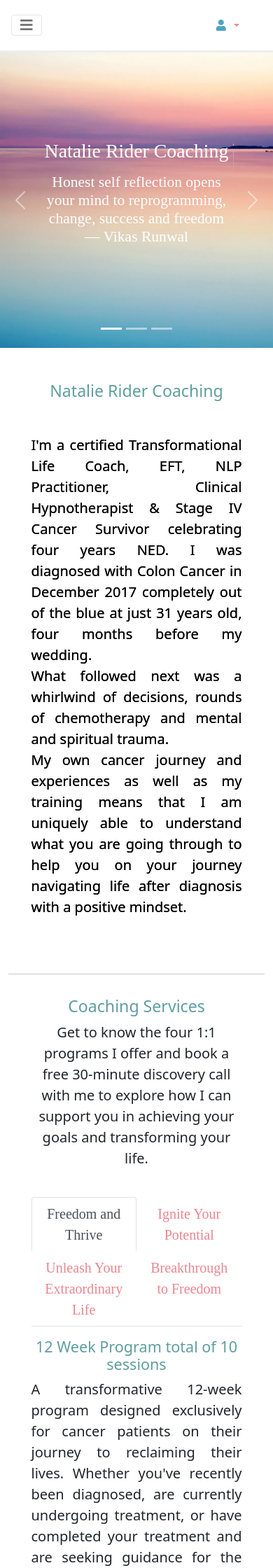
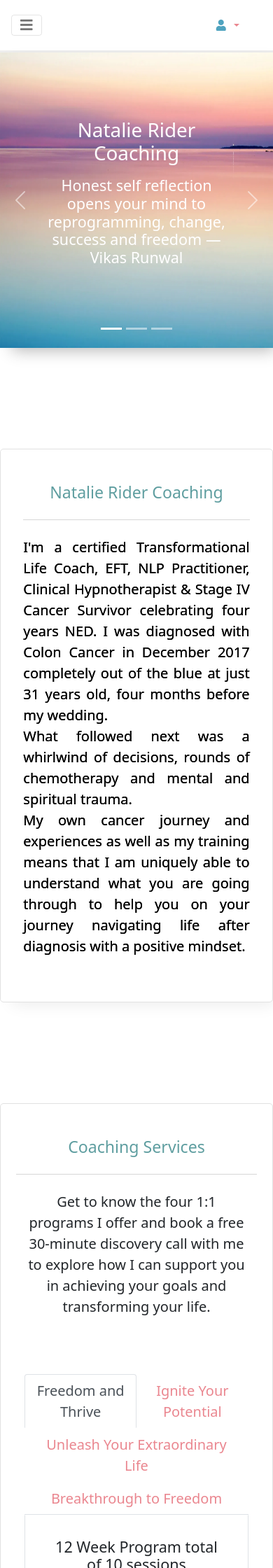
Before and after one commit to DouniaBK/life-coach, a Django app: page / in a window 390 px wide; the page is wider, and only the part inside the window is pictured. Shown: the top 2240 px of that part at 70% size. Run offline with Django 3.2, Linux system fonts and the light colour scheme; data that the repository does not hold is empty.

Commit message:
fix: improve index page styling

```diff
--- a/static/style.css
+++ b/static/style.css
@@ -1,3 +1,5 @@
+@import url('https://fonts.googleapis.com/css2?family=Bitter&family=Lato&family=Montserrat&family=Niconne&display=swap');
+
 body {
     background-color:  #ffffff;
 }
@@ -20,7 +22,6 @@ body {
     background-color:#ffffff!important;
     padding: 0px;
     border-bottom: inset;
-
 }
 
 .navbar-nav .dropdown-menu {
@@ -46,7 +47,6 @@ body {
   background-color: rgb(248, 242, 235);
   color: #000000;
 }
-
 
 #nav-text {
     color: #3b536b!important;
@@ -86,6 +86,7 @@ ul.dropdown-menu.show {
 #btn-loginform{
   width: 9rem;
 }
+
 li {
   list-style: none;
 }
@@ -153,15 +154,11 @@ li {
     background-color: #dfd0c7!important;
     padding: 0px;
 }
-.mb-3 {
-  color: #fff;
-  font-family: initial;
+
+.carousel-wrapper {
+    box-shadow: 10px 10px 22px -7px rgb(0 0 0 / 30%);
 }
 
-.mb-4 {
-  color: #fff;
-  font-family: initial;
-}
 .c-item {
   width: 100vw !important;
   height: 50vh;
@@ -199,9 +196,17 @@ footer {
   background-color: #ffffffbd;
 }
 
+/*index content*/
 
-
-/*index content*/
+.showcase-container {
+  max-width: 1200px;
+  margin: 9rem;
+  margin-right: auto;
+  margin-left: auto;
+  border: 1px solid #e1e1e1;
+  border-radius: 5px;
+  box-shadow: 10px 10px 22px -7px rgb(0 0 0 / 8%);
+}
 
 /*About me*/
 #about-me {
@@ -228,19 +233,33 @@ footer {
   flex-wrap: wrap;
 }
 
+.coaching-services-item {
+  display: flex;
+  align-items: flex-end;
+  font-size: 1.25rem;
+  font-weight: 400;
+}
+
+.tab-content {
+  border: 1px solid transparent;
+  border-color: #fff #dee2e6 #dee2e6;
+  padding: 2rem;
+}
+
+
 .nav-link {
   color: #dc354599;
+  height: 100%;
 }
 
 #coaching-services-p {
   text-align: justify;
 }
 
-#booking-btn {
+.btn-register {
   margin: 1rem;
-  width: 11rem;
+  font-size: larger;
 }
-
 
 /*Booking Sessions*/
 #no-account-p{
@@ -274,6 +293,12 @@ footer {
   padding-bottom: 4rem;
   flex-direction: row;
 }
+
+.testimonial-card-body {
+  font-family: 'Niconne', cursive;
+  font-size: 1.3rem;
+}
+
 .testimonial-card .card-up {
   height: 22px;
   overflow: hidden;
@@ -594,11 +619,29 @@ label[for="id_time_0"]{
   text-align: justify;
 }
 
-#header-resources{
+.header-showcase {
   color: cadetblue;
+  border-bottom: 1px solid #d7d7d7;
+}
+
+.subheader-showcase {
+  width: 100%;
+  text-align: center;
+  margin-bottom: 3rem;
+  font-family: 'Niconne', cursive;
+  font-size: 1.3rem;
 }
 
 .appointment_type_form > p {
   visibility: hidden;
   height: 0px;
 }
+
+.divider-img-wrapper {
+    height: 200px;
+    overflow: hidden;
+    display: flex;
+    align-content: center;
+    align-items: center;
+    justify-content: center;
+}
--- a/templates/index.html
+++ b/templates/index.html
@@ -3,7 +3,9 @@
 
 {% block index %}
 <main class="flex-shrink-0 main-bg">
-    <div id="carousel">
+
+
+    <div id="carousel" class="carousel-wrapper">
         <div id="carouselExampleTouch" class="carousel slide active" data-bs-touch="true">
 
           <div class="carousel-indicators">
@@ -77,16 +79,14 @@
       </div>
 
         <!--  Introduction Coache go here-->
-      <div class="container " name="about">
+      <div class="showcase-container" name="about">
+
           <!-- Content here -->
-          <div class="row" id="about-me">
-              <div class="mb-2 col-10 pb-3 pt-5 text-center">
-                  <h3 id="header-resources">Natalie Rider Coaching</h3>
+          <div id="about-me">
+              <div class="header-showcase mb-2 col-10 pb-3 pt-5 text-center">
+                  <h3>Natalie Rider Coaching</h3>
               </div>
-
-
               <div class="col-10 text-center justify-content-start pb-5">
-
                 <p class="lead mt-3" id="about-me-p">
                     I'm a certified  Transformational Life Coach,  EFT, NLP Practitioner, Clinical Hypnotherapist
                     & Stage IV Cancer Survivor celebrating four years NED. I was diagnosed with Colon Cancer in
@@ -101,16 +101,20 @@
                 </p>
               </div>
           </div>
-      <hr class="hr hr-blurry" />
     </div>
 
       <div>
           <!--Coaching Services go here -->
-        <div class="container coaching-services" name="services">
-          <div class="row " id="coaching-services">
-              <div class="mb-1 col-10 pb-1 pt-3 text-center">
-                  <h3 id="header-resources">Coaching Services</h3>
-                  <p class="lead">
+          <div class="showcase-container coaching-services" name="services">
+            <div class="row" id="coaching-services">
+
+              <div class="header-showcase mb-2 col-10 pb-3 pt-5 text-center">
+                <h3>Coaching Services</h3>
+              </div>
+
+
+              <div class="col-10 text-center justify-content-start pb-5">
+                <p class="lead  mt-3">
                     Get to know the four 1:1 programs I offer and book
                     a free 30-minute discovery call with me to
                     explore how I can support you in achieving
@@ -118,12 +122,13 @@
                   </p>
 
               </div>
+
                 <div class="col-10 col-10 pb-3 pt-3 text-center">
                     <!-- Tabs navs -->
-                  <ul class="nav nav-tabs nav-justified mb-3" id="ex1" role="tablist">
-                      <li class="nav-item" role="presentation">
+                    <ul class="nav nav-tabs nav-justified" id="ex1" role="tablist">
+                        <li class="nav-item coaching-services-item" role="presentation">
                           <a
-                          class="nav-link active lead "
+                            class="nav-link active "
                             id="ex3-tab-1"
                             data-bs-toggle="tab"
                             href="#ex3-tabs-1"
@@ -133,9 +138,9 @@
                             >Freedom and Thrive</a
                           >
                         </li>
-                      <li class="nav-item" role="presentation">
+                        <li class="nav-item coaching-services-item" role="presentation">
                           <a
-                          class="nav-link lead"
+                            class="nav-link"
                             id="ex3-tab-2"
                             data-bs-toggle="tab"
                             href="#ex3-tabs-2"
@@ -145,9 +150,9 @@
                             >Ignite Your Potential</a
                           >
                         </li>
-                      <li class="nav-item" role="presentation">
+                        <li class="nav-item coaching-services-item" role="presentation">
                           <a
-                          class="nav-link lead"
+                            class="nav-link"
                             id="ex3-tab-3"
                             data-bs-toggle="tab"
                             href="#ex3-tabs-3"
@@ -157,9 +162,9 @@
                             >Unleash Your Extraordinary Life</a
                           >
                         </li>
-                      <li class="nav-item" role="presentation">
+                        <li class="nav-item coaching-services-item" role="presentation">
                             <a
-                            class="nav-link lead"
+                              class="nav-link"
                               id="ex3-tab-3"
                               data-bs-toggle="tab"
                               href="#ex3-tabs-4"
@@ -244,9 +249,8 @@
 
 
                       <div class="text-center">
-                      <p class="lead" id="no-account-p">Register & Book a Session</p>
-                      <a type="button" class=" btn btn-danger" id="booking-btn" href="{% url 'register_user' %}?rtb=true" name="register_user">
-                        Get Started
+                        <a type="button" class="btn btn-danger btn-register" id="booking-btn" href="{% url 'register_user' %}?rtb=true" name="register_user">
+                          Register & Book a Session
                         </a>
                       </div>
 
@@ -257,24 +261,26 @@
       </div>
        <!--Devider Image-->
 
+       <div class="divider-img-wrapper">
         <img src="{% static 'images/devider-img.png' %}" class="img-fluid" id="divider-img" alt="Responsive image">
+      </div>
 
     {% block content %}
         <!--Testimonials go here-->
-          <div class="container">
+      <div class="showcase-container">
       <div class="row" id="testimonials">
-          <div class="mb-1 col-10 pb-2 pt-3">
-                <section>
         <div class="row d-flex justify-content-center">
-                    <div class="col-md-10 col-xl-8 text-center">
-                        <h3 class="mb-2" id="header-resources">Testimonials</h3>
-                        <p class="mb-2 pb-2 mb-md-5 pb-md-0">
+
+        <div class="header-showcase mb-2 col-10 pb-3 pt-5 text-center">
+            <h3>Testimonials</h3>
+        </div>
+        <p class="subheader-showcase">
           Love from the community
         </p>
         </div>
-                    </div>
 
-                    <div class="row text-center d-flex align-items-stretch">
+        <div class="col-10 row text-center d-flex align-items-stretch">
+
                 {% for testimonial in all_testimonials %}
                 <div class="col-md-4 mb-5 mb-md-0 d-flex align-items-stretch">
                   <div class="card testimonial-card">
@@ -282,16 +288,14 @@
                   <div class="card-body">
                       <h4 class="mb-5">{{testimonial.name}}</h4>
                       <hr />
-                            <p class="dark-grey-text mt-4">
+                      <p class="testimonial-card-body dark-grey-text mt-4">
                         <i class="fas fa-quote-left pe-2"></i>{{testimonial.body}}
                       </p>
                   </div>
                   </div>
                 </div>
                 {% endfor %}
-                </section>
 
-          </div>
       </div>
       </div>
 
```
Lines whose indentation alone changed are shown as unchanged.
